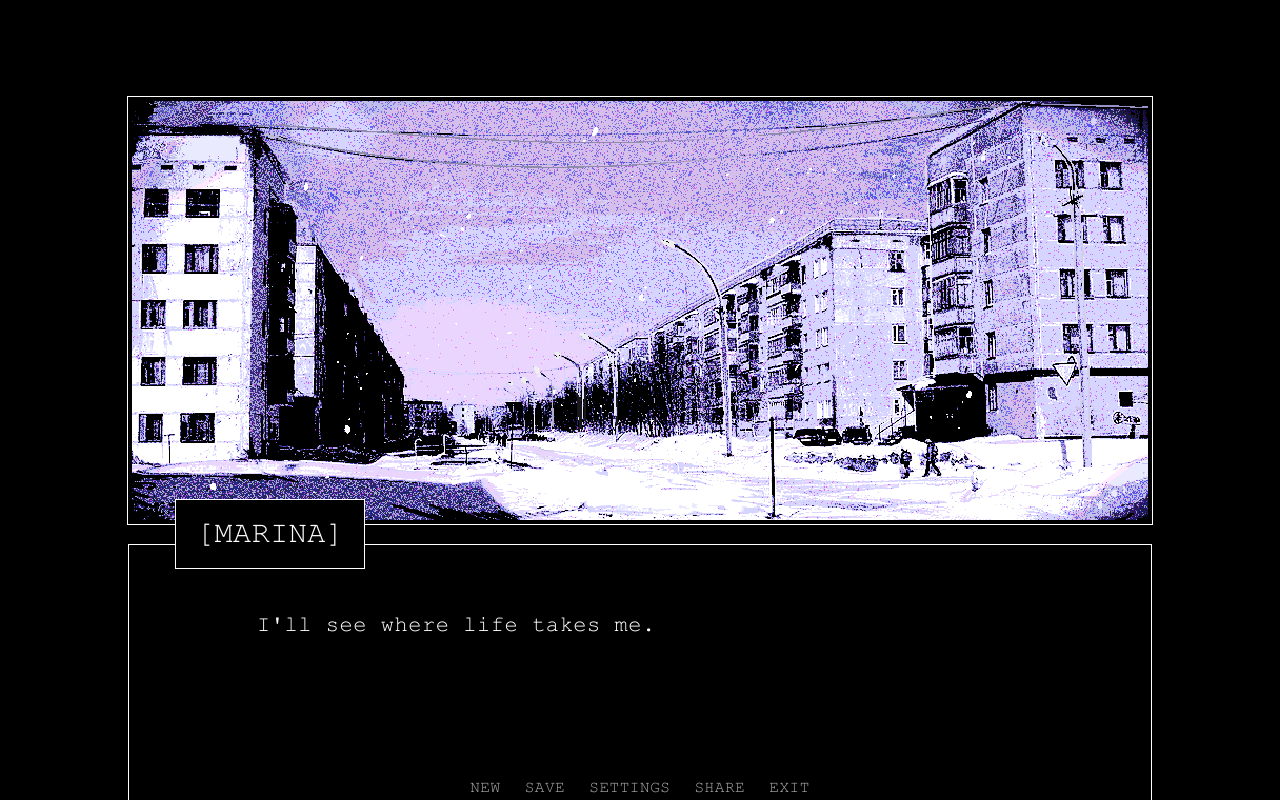
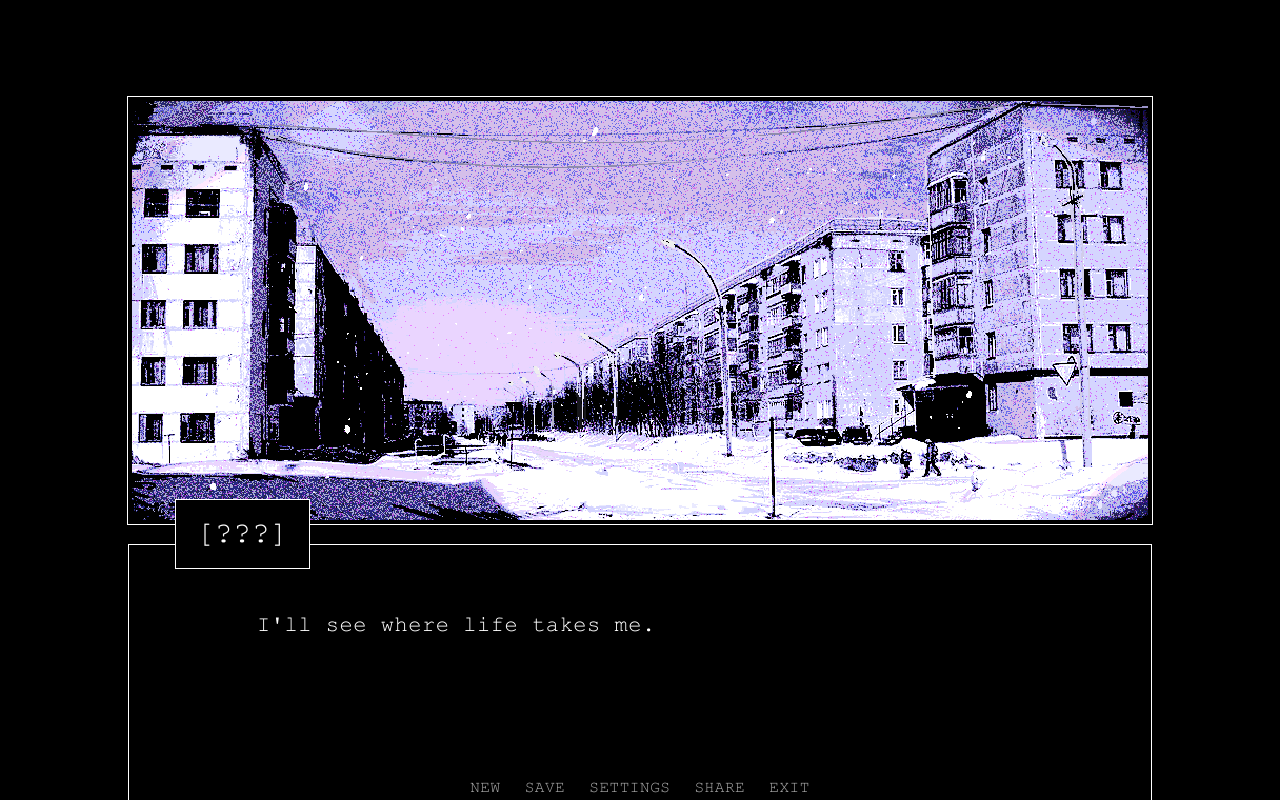
Before and after one commit to deltea/zato-generator, a SvelteKit app: page / in a window 1280 px wide. Built offline with nearby package versions, Linux system fonts and the light colour scheme.

Commit message:
john zato

```diff
--- a/src/routes/+page.svelte
+++ b/src/routes/+page.svelte
@@ -13,8 +13,8 @@
     </div>
 
     <!-- speaker card -->
-    <div class="text-3xl py-4 px-5 outline w-min -my-6 bg-bg ml-12 z-10 relative">
-      [MARINA]
+    <div class="text-3xl py-4 px-5 outline w-fit -my-6 bg-bg ml-12 z-10 relative">
+      [???]
     </div>
 
     <DialogueBox />
```
